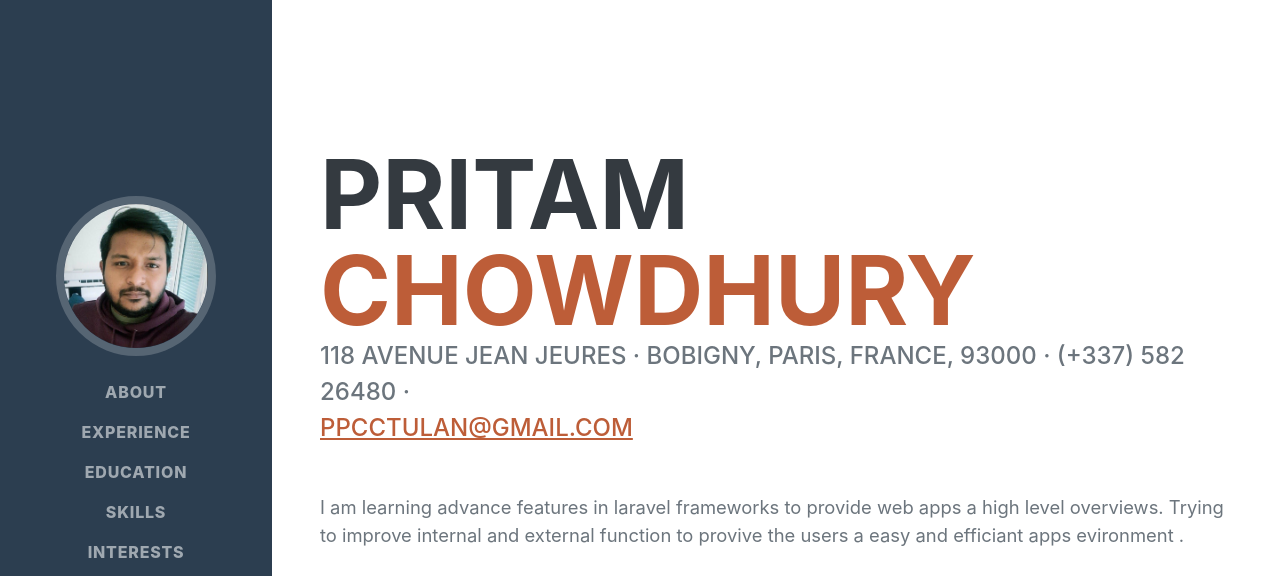
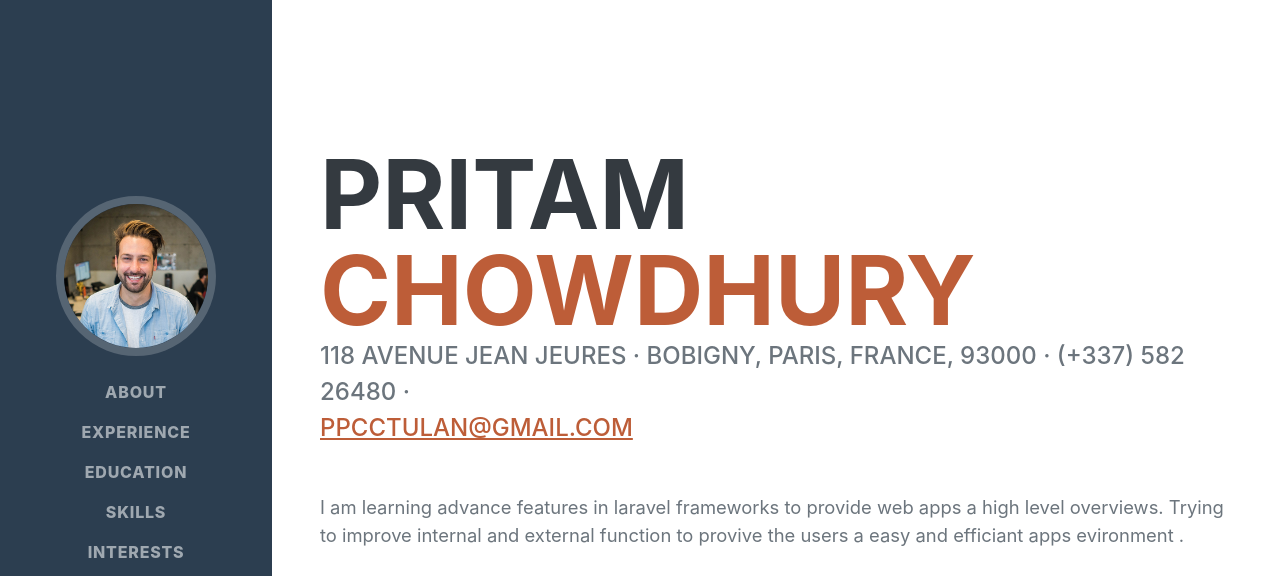
Before and after one commit to Tulan01/personalresume, a plain HTML site: page index.html in a window 1280 px wide. Shown: the top 576 px of the page. Drawn offline with nearby package versions, Linux system fonts and the light colour scheme; a web font is replaced by a local one.

Commit message:
Update index.html

```diff
--- a/index.html
+++ b/index.html
@@ -55,9 +55,8 @@
         <!-- Navigation-->
         <nav class="navbar navbar-expand-lg navbar-dark bg-primary fixed-top" id="sideNav">
             <a class="navbar-brand js-scroll-trigger" href="#page-top">
-                <span class="d-block d-lg-block"><img class="img-fluid img-profile rounded-circle mx-auto mb-2" src="assets/img/mypro.jpg" alt="..." /></span>
-                <span class="d-block d-lg-none">Pritam Chowdhury</span>
-
+                <span class="d-block d-lg-none"><img class="rounded-circle" src="assets/img/profile.jpg" width="50" height="50";></span>
+                <span class="d-none d-lg-block"><img class="img-fluid img-profile rounded-circle mx-auto mb-2" src="assets/img/profile.jpg" alt="..." /></span>
             </a>
             <button class="navbar-toggler" type="button" data-bs-toggle="collapse" data-bs-target="#navbarResponsive" aria-controls="navbarResponsive" aria-expanded="false" aria-label="Toggle navigation"><span class="navbar-toggler-icon"></span></button>
             <div class="collapse navbar-collapse" id="navbarResponsive">
```
